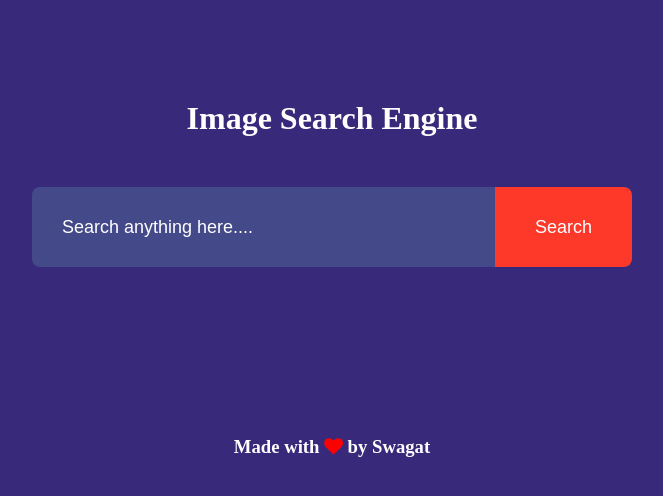
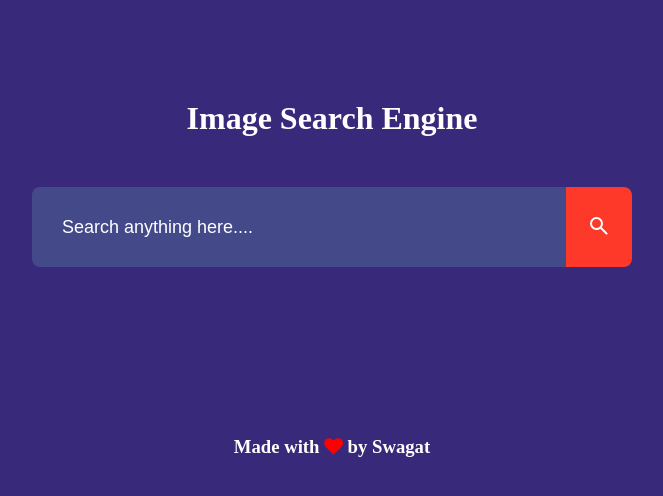
Before and after one commit to Iamswagatbarik/Veronica, a PHP site: page / in a window 1280 px wide. Shown: the top 496 px of the page, without its empty margins (308-971 px from the left). Run offline with PHP 8.4, Linux system fonts and the light colour scheme.

Commit message:
search button change

```diff
--- a/index.html
+++ b/index.html
@@ -17,7 +17,7 @@
         id="search-box"
         placeholder="Search anything here...."
       />
-      <button>Search</button>
+      <button><svg xmlns="http://www.w3.org/2000/svg" width="24" height="24" viewBox="0 0 24 24"><path fill="currentColor" d="M9.5 16q-2.725 0-4.612-1.888T3 9.5t1.888-4.612T9.5 3t4.613 1.888T16 9.5q0 1.1-.35 2.075T14.7 13.3l5.6 5.6q.275.275.275.7t-.275.7t-.7.275t-.7-.275l-5.6-5.6q-.75.6-1.725.95T9.5 16m0-2q1.875 0 3.188-1.312T14 9.5t-1.312-3.187T9.5 5T6.313 6.313T5 9.5t1.313 3.188T9.5 14"/></svg></button>
     </form>
     <div id="search-result"></div>
     <button id="show-more-btn" type="submit">Show more</button>
--- a/style.css
+++ b/style.css
@@ -40,11 +40,10 @@ form input {
 }
 
 form button {
-  padding: 0 40px;
+  padding: 0 21px;
   height: 100%;
   background: #ff3929;
   color: #fff;
-  font-size: 18px;
   border: 0;
   outline: 0;
   border-top-right-radius: 8px;
```
